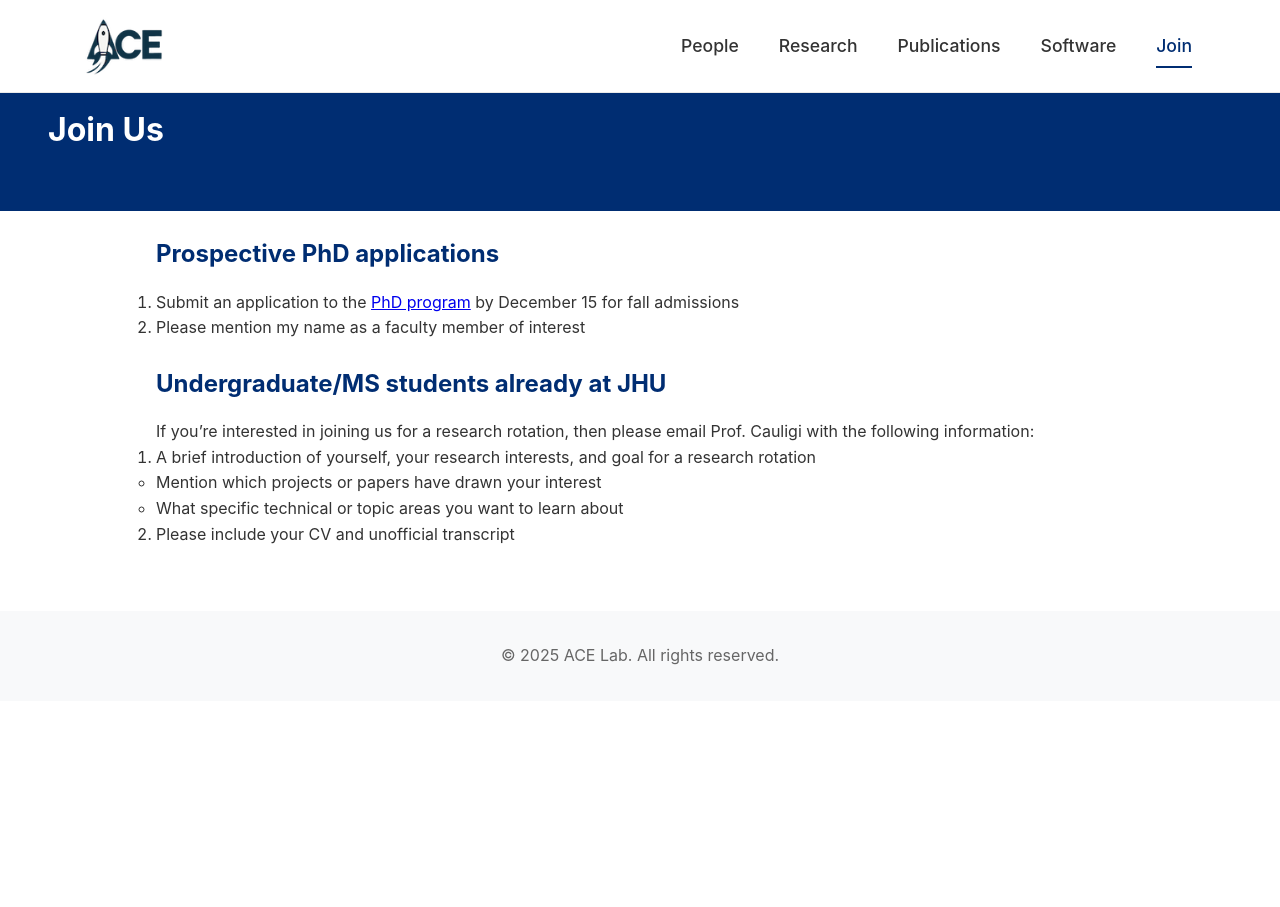
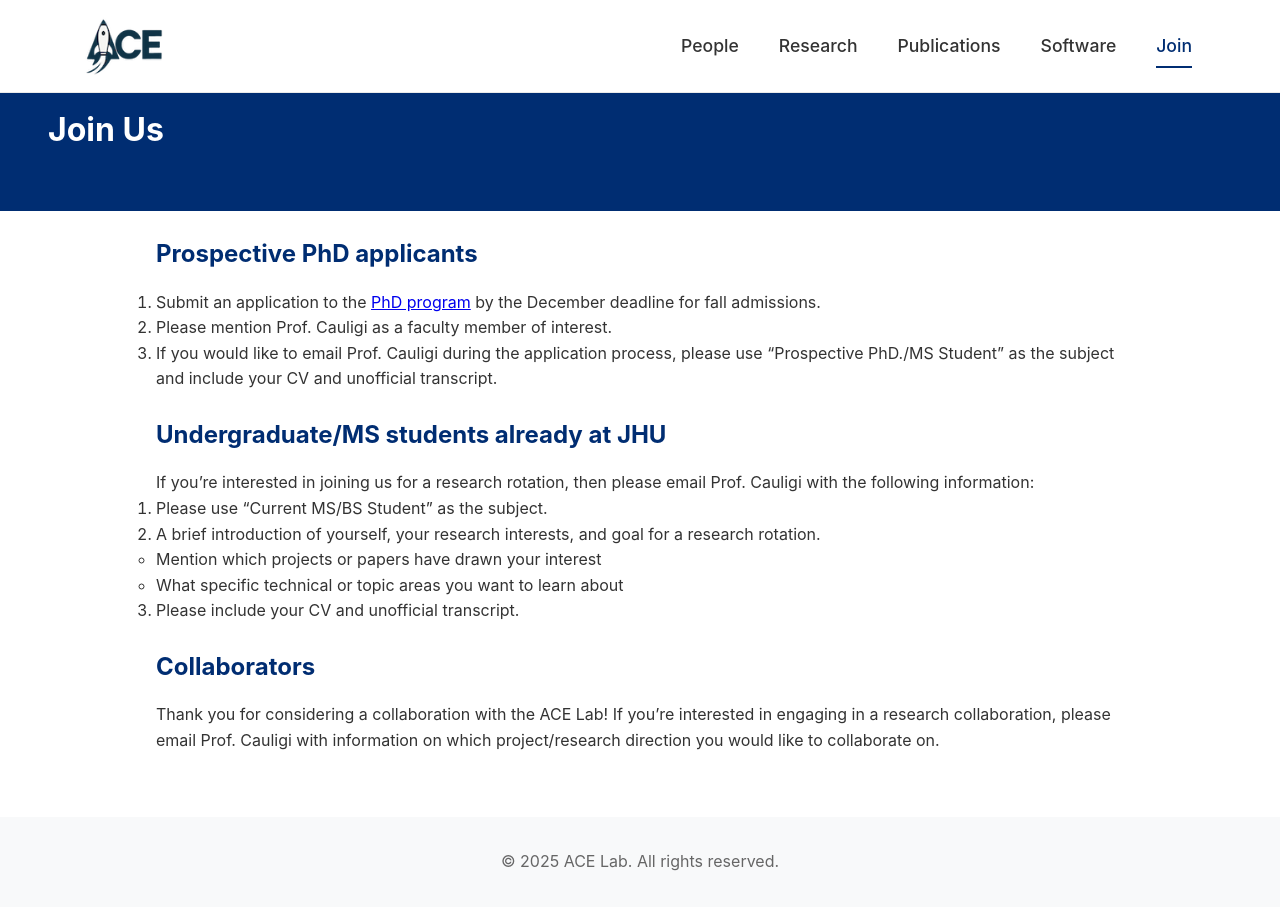
Before and after one commit to JHU-ACEL/ace-lab.github.io, a Jekyll site: the page built from join.markdown, in a window 1280 px wide. Built offline with Jekyll 4.4.1, drawn with Linux system fonts in a browser that asks for light colours.

Commit message:
Adding join.md info

```diff
--- a/join.markdown
+++ b/join.markdown
@@ -4,16 +4,21 @@ title: Join Us
 permalink: /join/
 ---
 
-### Prospective PhD applications
-1. Submit an application to the [PhD program](https://me.jhu.edu/education/graduate-studies/apply/) by December 15 for fall admissions
-2. Please mention my name as a faculty member of interest
+### Prospective PhD applicants
+1. Submit an application to the [PhD program](https://me.jhu.edu/education/graduate-studies/apply/) by the December deadline for fall admissions.
+2. Please mention Prof. Cauligi as a faculty member of interest.
+3. If you would like to email Prof. Cauligi during the application process, please use "Prospective PhD./MS Student" as the subject and include your CV and unofficial transcript.
 
 ### Undergraduate/MS students already at JHU
 If you're interested in joining us for a research rotation, then please email Prof. Cauligi with the following information:
-1. A brief introduction of yourself, your research interests, and goal for a research rotation
+1. Please use "Current MS/BS Student" as the subject.
+2. A brief introduction of yourself, your research interests, and goal for a research rotation.
 - Mention which projects or papers have drawn your interest
 - What specific technical or topic areas you want to learn about
-2. Please include your CV and unofficial transcript
+3. Please include your CV and unofficial transcript.
+
+### Collaborators
+Thank you for considering a collaboration with the ACE Lab! If you're interested in engaging in a research collaboration, please email Prof. Cauligi with information on which project/research direction you would like to collaborate on.
 
 <!--
 # FAQs
```
